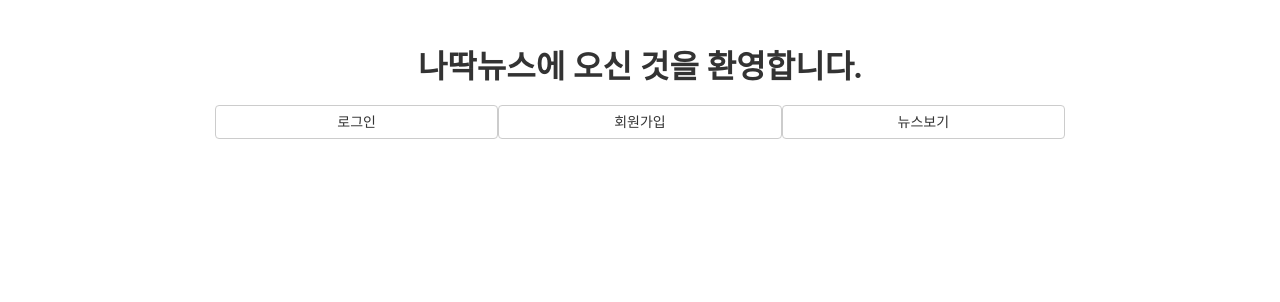
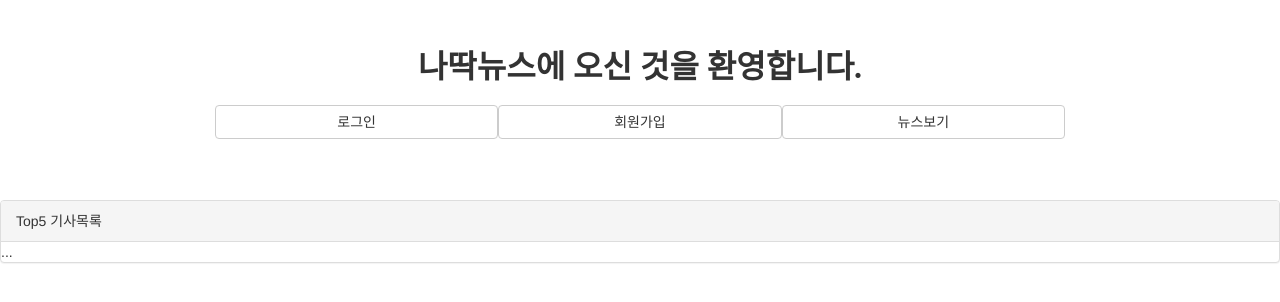
Before and after one commit to adldotori/NaTTakNews, a PHP site: page / in a window 1280 px wide. Shown: the part 150-452 px from the top of the page. Run offline with PHP 8.4, Linux system fonts and the light colour scheme.

Commit message:
table on index.html

```diff
--- a/index.php
+++ b/index.php
@@ -24,5 +24,14 @@
         </div>
       </div>
     </div>
+    <div class="panel panel-default">
+      <!-- Default panel contents -->
+      <div class="panel-heading">Top5 기사목록</div>
+
+      <!-- Table -->
+      <table class="table">
+        ...
+      </table>
+    </div>
   </body>
 </html>
```
